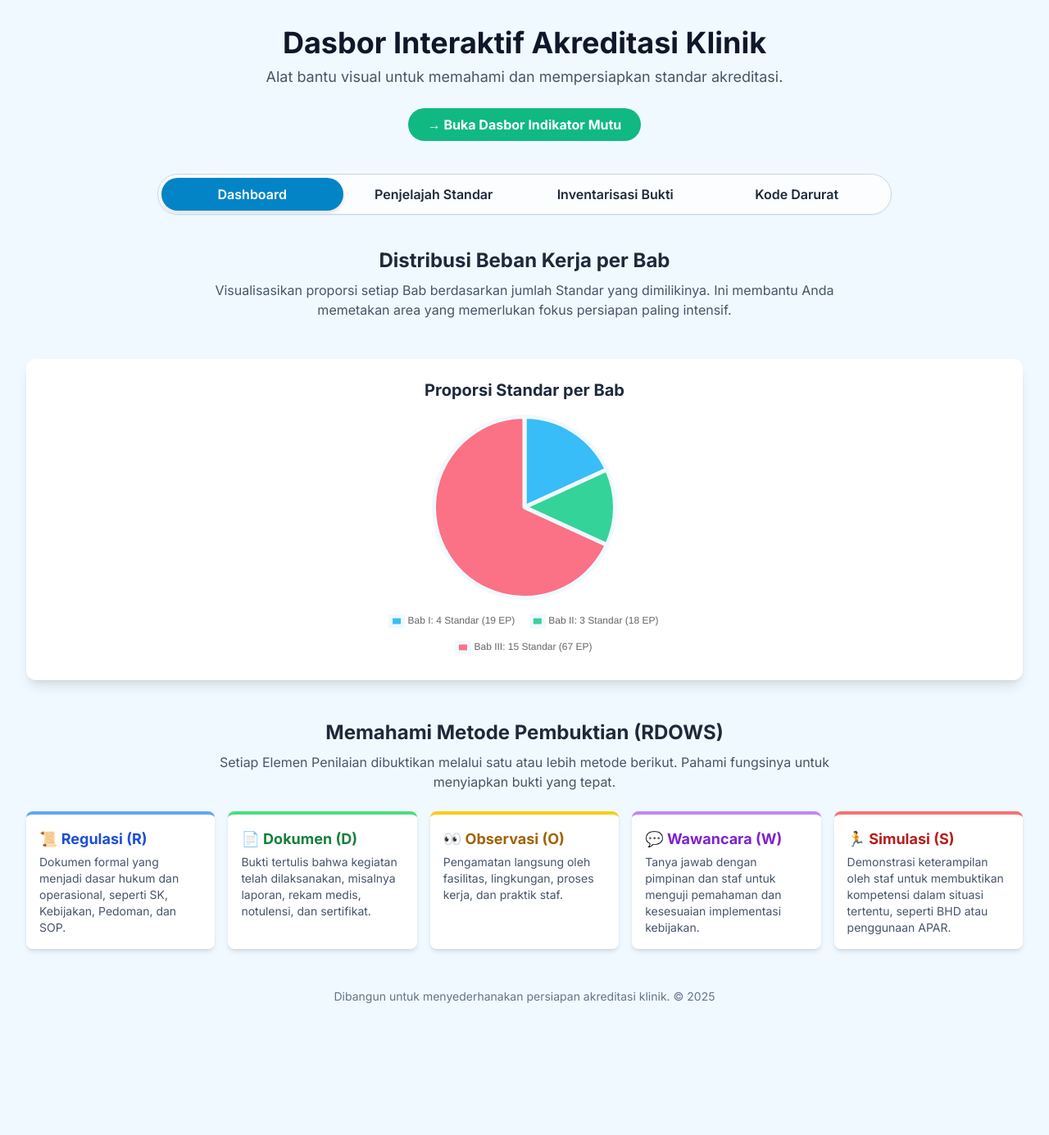
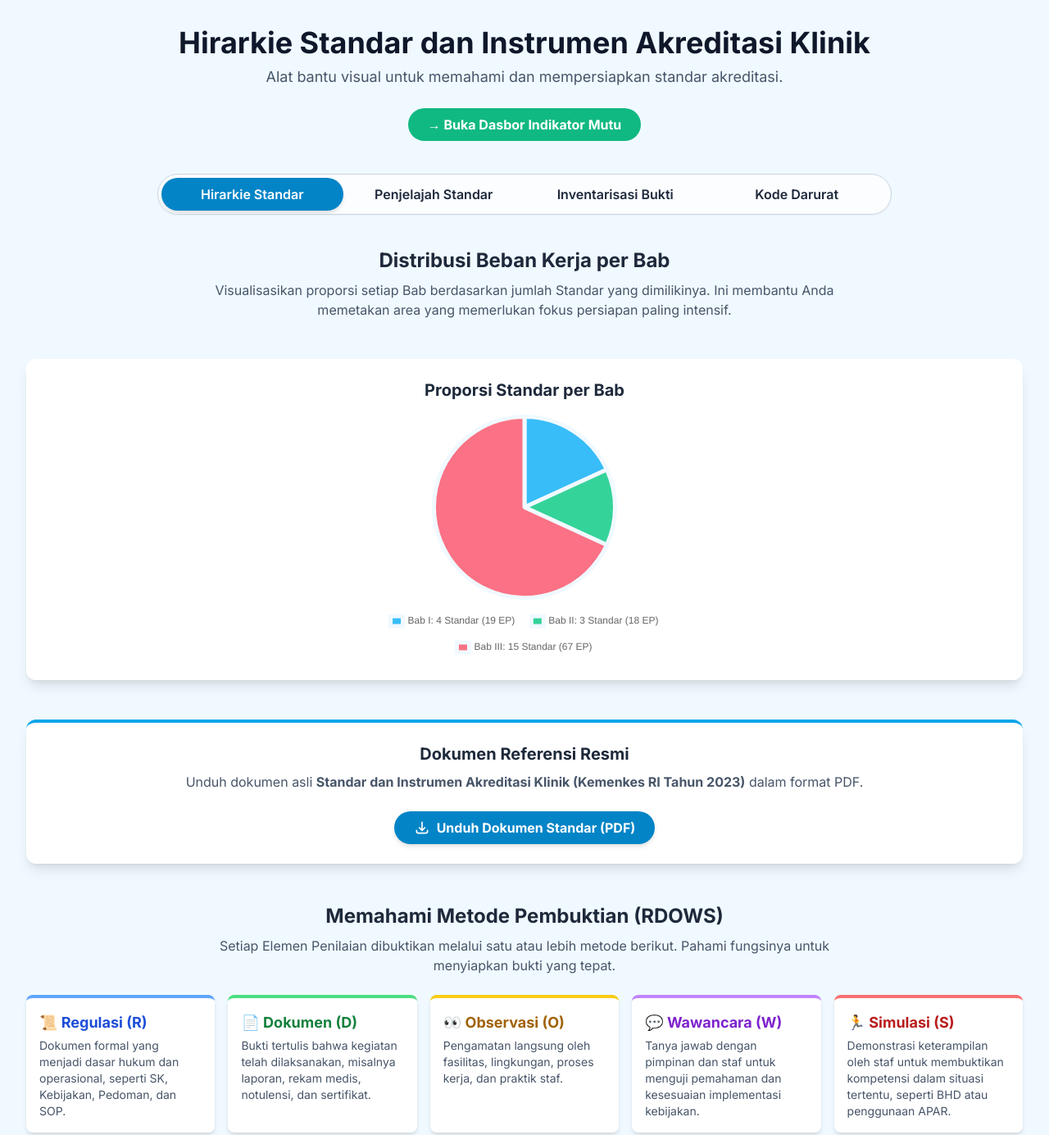
Before and after one commit to alfan-23/Sehati---AKREDITASI-KLINIK, a plain HTML site: page index.html in a window 1280 px wide. Shown: the top 1385 px of the page at 82% size. Before the commit the page ends 1258 px from the top, so only its background shows below. Drawn offline with nearby package versions, Linux system fonts and the light colour scheme.

Commit message:
Add files via upload

```diff
--- a/index.html
+++ b/index.html
@@ -3,7 +3,7 @@
 <head>
     <meta charset="UTF-8">
     <meta name="viewport" content="width=device-width, initial-scale=1.0">
-    <title>Dasbor Interaktif Akreditasi Klinik</title>
+    <title>Hirarkie Standar dan Instrumen Akreditasi Klinik</title>
     <script src="https://cdn.tailwindcss.com"></script>
     <script src="https://cdn.jsdelivr.net/npm/chart.js"></script>
     <link rel="preconnect" href="https://fonts.googleapis.com">
@@ -60,11 +60,11 @@
 
     <div class="container mx-auto p-4 md:p-8 max-w-7xl">
         <header class="text-center mb-10">
-            <h1 class="text-3xl md:text-4xl font-bold text-slate-900">Dasbor Interaktif Akreditasi Klinik</h1>
+            <h1 class="text-3xl md:text-4xl font-bold text-slate-900">Hirarkie Standar dan Instrumen Akreditasi Klinik</h1>
             <p class="mt-2 text-lg text-slate-600">Alat bantu visual untuk memahami dan mempersiapkan standar akreditasi.</p>
 
             <div class="mt-6">
-                <a href="index2.html" class="inline-block bg-emerald-500 text-white font-bold py-2 px-6 rounded-full hover:bg-emerald-600 transition-transform transform hover:scale-105">
+                <a href="#" onclick="alert('Ini adalah tautan contoh ke halaman Indikator Mutu.'); return false;" class="inline-block bg-emerald-500 text-white font-bold py-2 px-6 rounded-full hover:bg-emerald-600 transition-transform transform hover:scale-105">
                     → Buka Dasbor Indikator Mutu
                 </a>
             </div>
@@ -72,7 +72,7 @@
 
         <nav class="mb-10">
             <div class="nav-container flex justify-center border border-slate-300 rounded-full p-1 bg-white/70 backdrop-blur-sm shadow-sm max-w-4xl mx-auto overflow-x-auto whitespace-nowrap">
-                <button id="tab-dashboard" class="tab-button inline-block flex-1 py-2 px-4 rounded-full text-sm md:text-base font-semibold transition-all duration-300">Dashboard</button>
+                <button id="tab-dashboard" class="tab-button inline-block flex-1 py-2 px-4 rounded-full text-sm md:text-base font-semibold transition-all duration-300">Hirarkie Standar</button>
                 <button id="tab-explorer" class="tab-button inline-block flex-1 py-2 px-4 rounded-full text-sm md:text-base font-semibold transition-all duration-300">Penjelajah Standar</button>
                 <button id="tab-inventory" class="tab-button inline-block flex-1 py-2 px-4 rounded-full text-sm md:text-base font-semibold transition-all duration-300">Inventarisasi Bukti</button>
                 <button id="tab-codes" class="tab-button inline-block flex-1 py-2 px-4 rounded-full text-sm md:text-base font-semibold transition-all duration-300">Kode Darurat</button>
@@ -93,6 +93,17 @@
                     <div class="chart-container">
                         <canvas id="babDistributionChart"></canvas>
                     </div>
+                </div>
+
+                <!-- Bagian Unduh Dokumen PDF Resmi dari GitHub -->
+                <div class="bg-white p-6 rounded-xl shadow-lg mb-12 text-center border-t-4 border-sky-500 fade-in">
+                    <h3 class="text-xl font-bold text-slate-800 mb-2">Dokumen Referensi Resmi</h3>
+                    <p class="text-slate-600 mb-6">Unduh dokumen asli <strong>Standar dan Instrumen Akreditasi Klinik (Kemenkes RI Tahun 2023)</strong> dalam format PDF.</p>
+                    <!-- Sesuaikan href di bawah ini dengan nama file PDF yang Anda unggah ke GitHub -->
+                    <a href="https://alfan-23.github.io/Sehati---AKREDITASI-KLINIK/Standar_Akreditasi_Klinik.pdf" target="_blank" download class="inline-flex items-center bg-sky-600 text-white font-bold py-2 px-6 rounded-full hover:bg-sky-700 transition-colors shadow-md">
+                        <svg class="w-5 h-5 mr-2" fill="none" stroke="currentColor" viewBox="0 0 24 24" xmlns="http://www.w3.org/2000/svg"><path stroke-linecap="round" stroke-linejoin="round" stroke-width="2" d="M4 16v1a3 3 0 003 3h10a3 3 0 003-3v-1m-4-4l-4 4m0 0l-4-4m4 4V4"></path></svg>
+                        Unduh Dokumen Standar (PDF)
+                    </a>
                 </div>
 
                 <section class="text-center mb-6">
```
Also changed, not shown: 1 other file.
